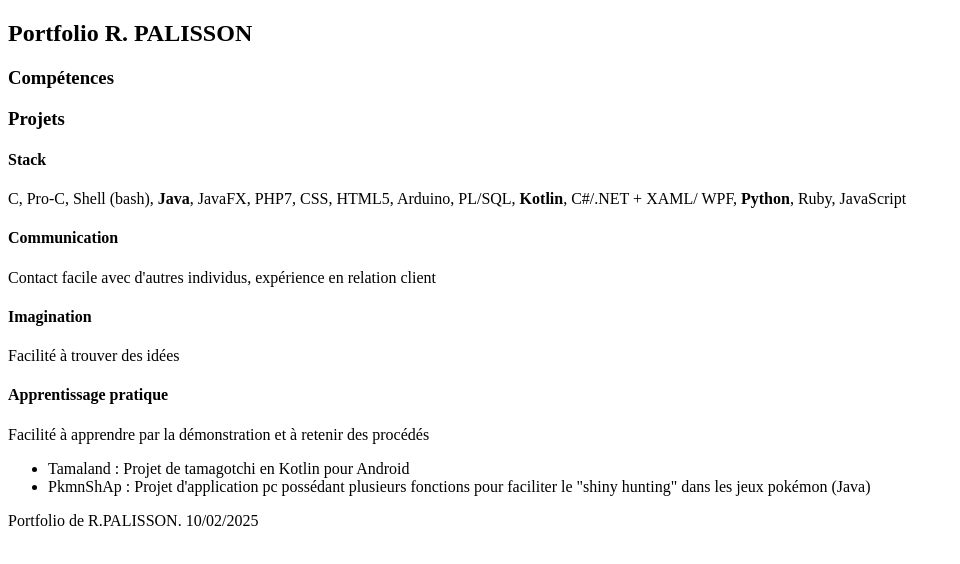
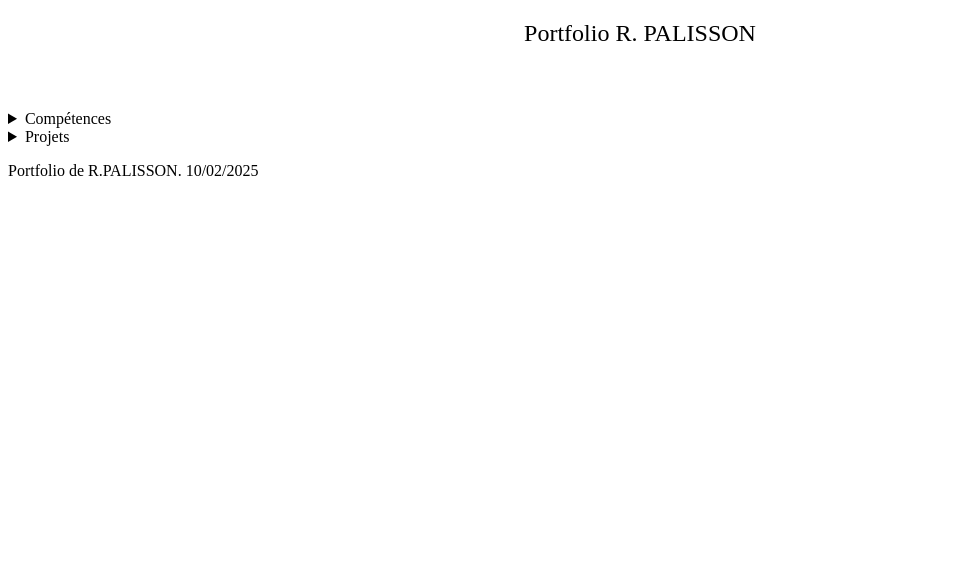
Before and after one commit to RPalisson/projetPortfolioEval, a plain HTML site: page index.html in a window 1280 px wide. Shown: the whole page, without its empty margins (0-960 px from the left). Drawn offline with Linux system fonts and the light colour scheme; a web font is replaced by a local one.

Commit message:
ajout css et modification mise en place

```diff
--- /dev/null
+++ b/css/style.css
@@ -0,0 +1,68 @@
+:root{
+    --couleur-A: #FFEE7D
+    --couleur-B: #534C98
+    --couleur-C: #B767FF
+    --couleur-D: #44FADD
+}
+
+header{
+    height: 90px;
+    background-color: var(--couleur-B);
+}
+
+main{
+    background-color: var(--couleur-C);
+}
+
+#titre{
+    text-align: center;
+    font-family: "Flamenco", serif;
+    font-weight: 400;
+    font-style: normal;
+}
+
+.detail{
+    color: var(--couleur-D);
+    font-family: "Flamenco", serif;
+    font-weight: 400;
+    font-style: normal;
+}
+
+.detail:hover{
+    color: var(--couleur-A);
+}
+
+article{
+    font-family: "Nobile", serif;
+    font-weight: 400;
+    font-style: normal;
+}
+
+li{
+    font-family: "Nobile", serif;
+    font-weight: 400;
+    font-style: normal;
+}
+
+div {
+
+  display: inline-grid;
+  anchor-name: --wrapper;
+
+  details[open] {
+
+    summary,
+    &::details-content {
+      background: #eee;
+    }
+
+    &::details-content {
+      position: absolute;
+      position-anchor: --wrapper;
+      top: anchor(top);
+      left: anchor(right);
+    }
+
+  }
+
+}
--- a/index.html
+++ b/index.html
@@ -2,6 +2,8 @@
 <html lang="en">
 <head>
     <meta charset="UTF-8">
+
+    <link href="css/style.css" rel="stylesheet" />
 
     <link rel="preconnect" href="https://fonts.googleapis.com">
     <link rel="preconnect" href="https://fonts.gstatic.com" crossorigin>
@@ -11,52 +13,44 @@
 </head>
 <body>
     <header>
-        <h2>
+        <h2 id="titre">
             Portfolio R. PALISSON
         </h2>
     </header>
 
     <main>
+        <div>
+            <details  class="detail" id="SelecComp">
+                <summary>Compétences</summary>
                 <article>
-            <h3>
-                Compétences
-            </h3>
+                    <h4>Stack</h4>
+                    <p>C, Pro-C, Shell (bash), <b>Java</b>, JavaFX, PHP7, CSS, HTML5, Arduino, PL/SQL, <b>Kotlin</b>, C#/.NET + XAML/ WPF, <b>Python</b>, Ruby, JavaScript</p>
                 </article>
 
                 <article>
-            <h3>
-                Projets
-            </h3>
+                    <h4>Communication</h4>
+                    <p>Contact facile avec d'autres individus, expérience en relation client</p>
                 </article>
 
-        <article id="arComp">
-            <div>
-                <h4>Stack</h4>
-                <p>C, Pro-C, Shell (bash), <b>Java</b>, JavaFX, PHP7, CSS, HTML5, Arduino, PL/SQL, <b>Kotlin</b>, C#/.NET + XAML/ WPF, <b>Python</b>, Ruby, JavaScript</p>
-            </div>
-
-            <div>
-                <h4>Communication</h4>
-                <p>Contact facile avec d'autres individus, expérience en relation client</p>
-            </div>
-
-            <div>
+                <article>
                     <h4>Imagination</h4>
                     <p>Facilité à trouver des idées</p>
-            </div>
+                </article>
 
-            <div>
+                <article>
                     <h4>Apprentissage pratique</h4>
                     <p>Facilité à apprendre par la démonstration et à retenir des procédés</p>
-            </div>
+                </article>
+            </details>
 
-        </article>
-        <article id="arProj">
+            <details class="detail" id="SelecProj">
+                <summary >Projets</summary>
                 <ul>
                     <li>Tamaland : Projet de tamagotchi en Kotlin pour Android</li>
                     <li>PkmnShAp : Projet d'application pc possédant plusieurs fonctions pour faciliter le "shiny hunting" dans les jeux pokémon (Java)</li>
                 </ul>
-        </article>
+            </details>
+        </div>
     </main>
 
     <footer>
```
Lines whose indentation alone changed are shown as unchanged.
